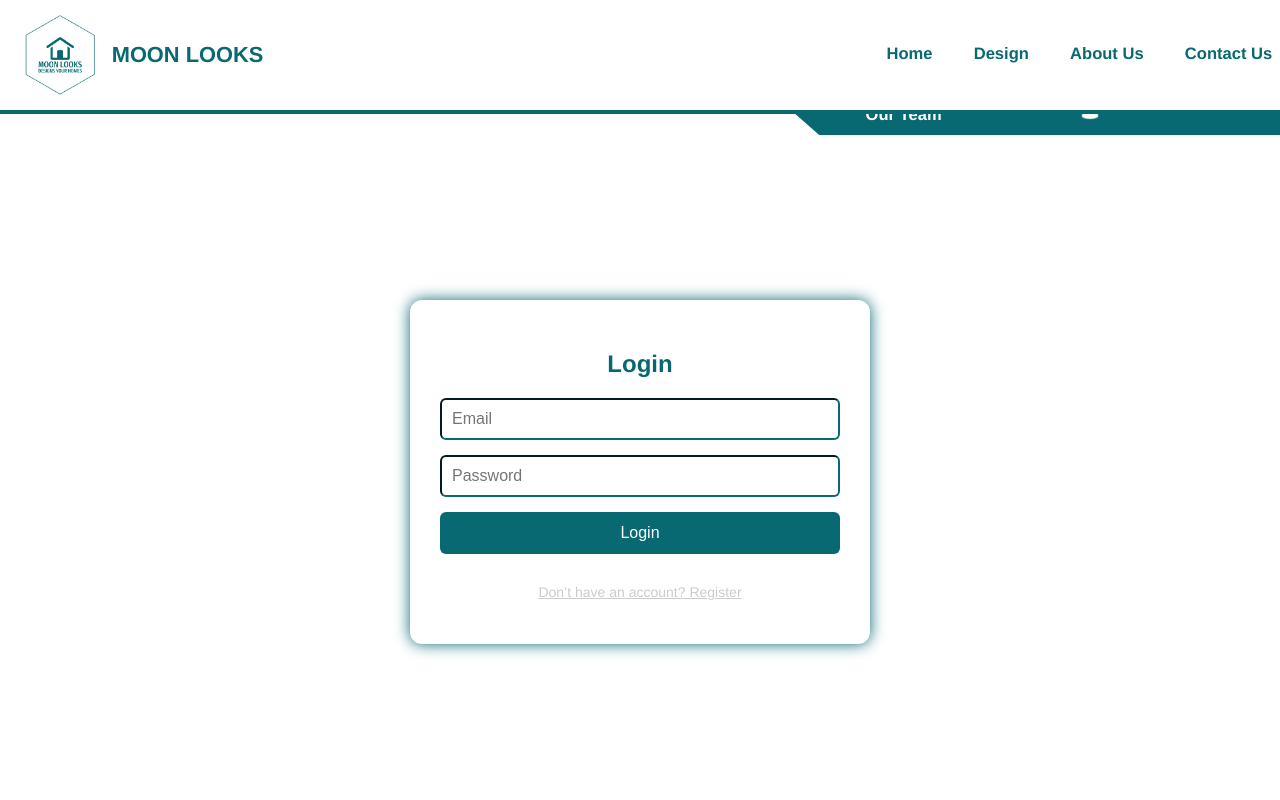
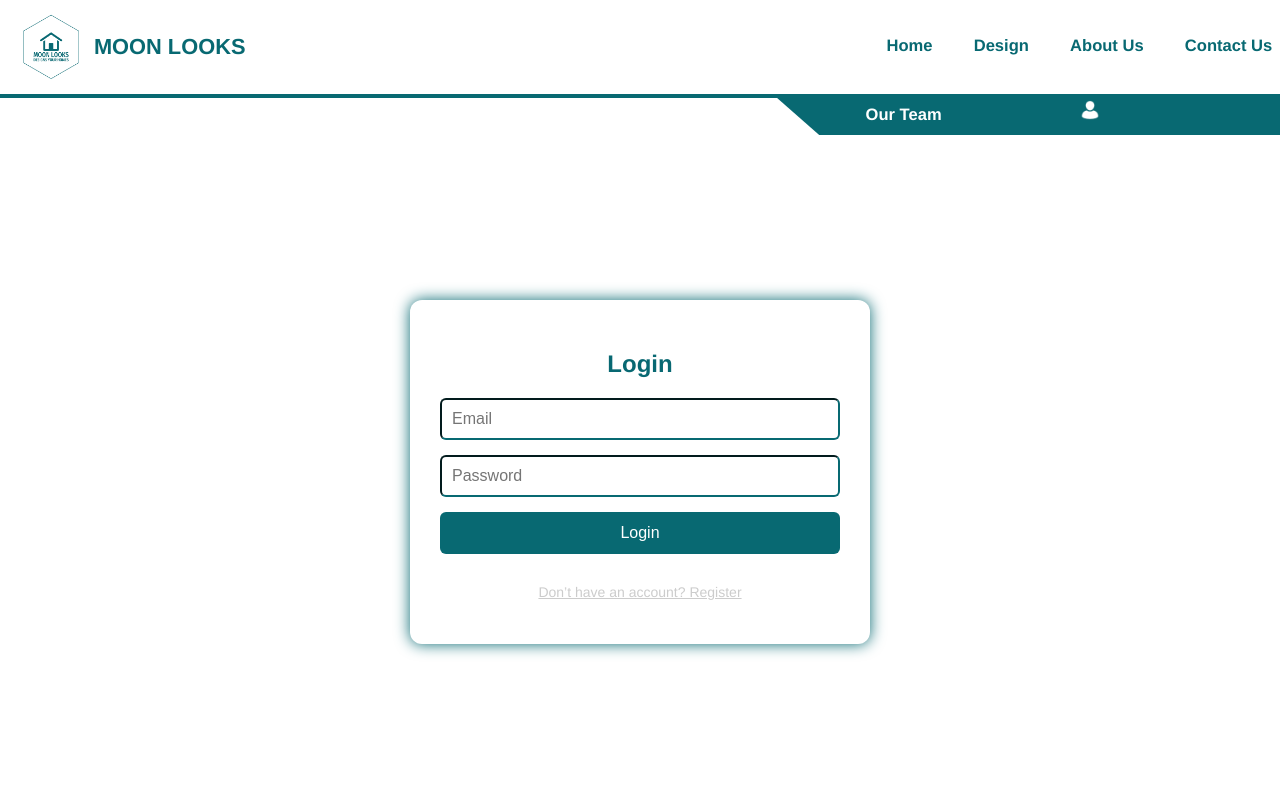
Before and after one commit to ujjwalkul7/MoonLookswithReact, a React (Create React App) app: page /login in a window 1280 px wide. Shown: the top 800 px of the page. Built offline with nearby package versions, Linux system fonts and the light colour scheme; the HTML template or start-up script is replaced by a standard one.

Commit message:
Update index.css

```diff
--- a/src/index.css
+++ b/src/index.css
@@ -40,7 +40,7 @@ header h1 {
 }
 
 header .logo {
-  height: 10.5420136260408785vh;
+  height: 8.5420136260408785vh;
   margin-right: 0.390625vw;
 }
 
```
